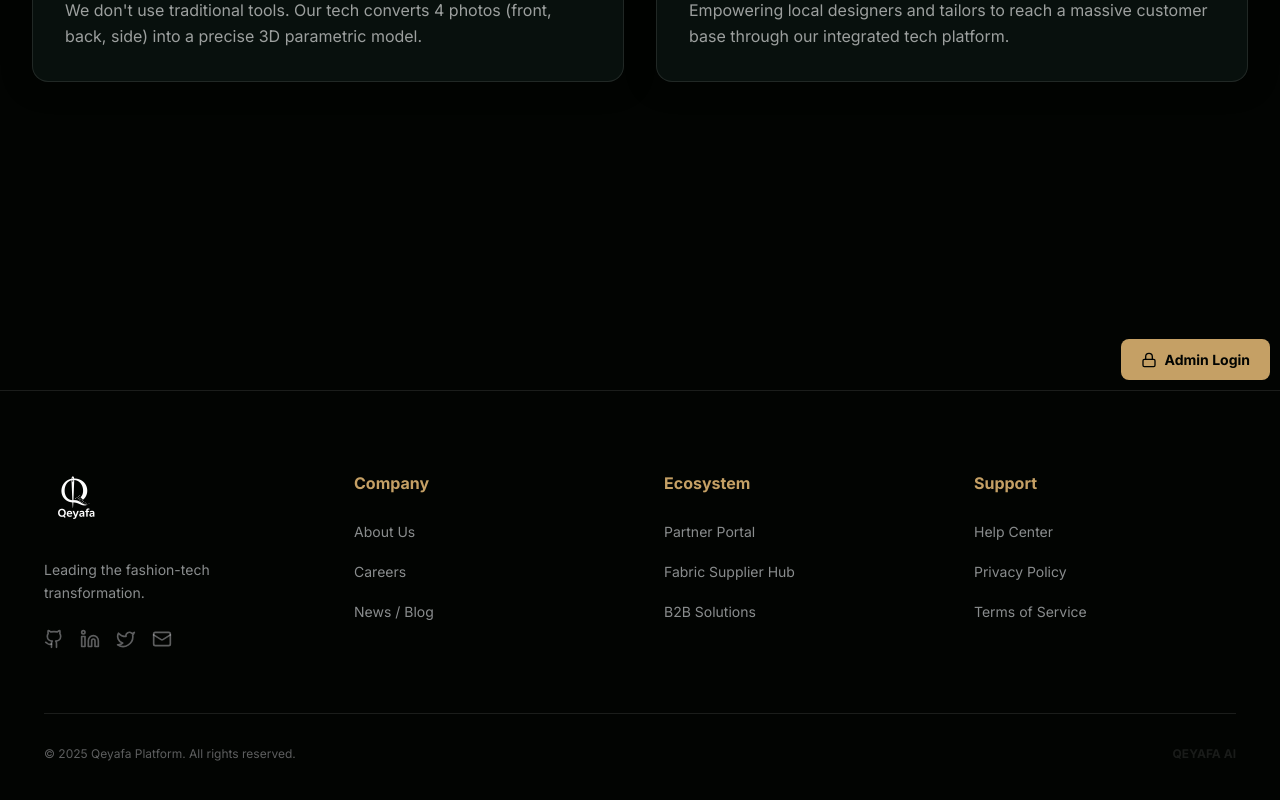
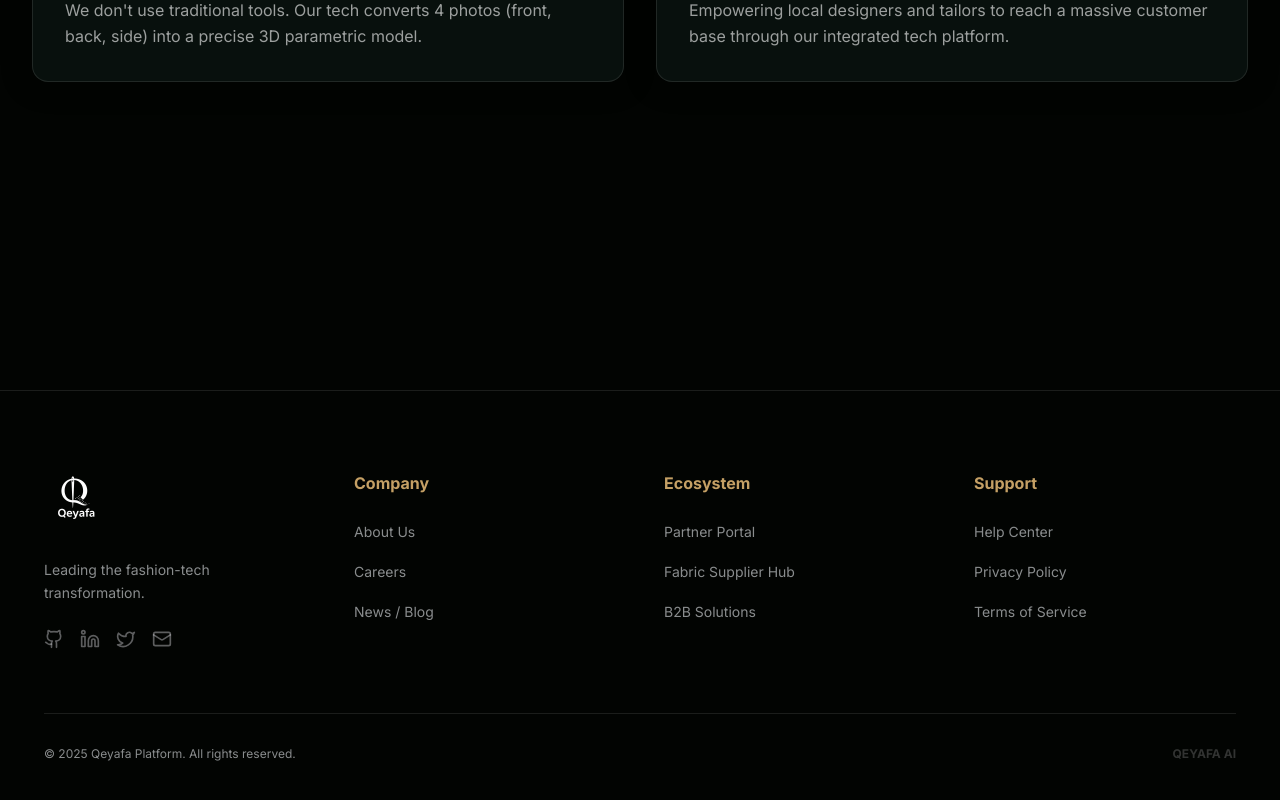
Before and after one commit to OsmanMohamad249/qeyafa-web, a React (Vite) app: page /services in a window 1280 px wide. Shown: the part 410-1210 px from the top of the page. Built offline with nearby package versions, Linux system fonts and the light colour scheme.

Commit message:
Performance: Fix all Lighthouse issues - remove broken video, fix CORS, improve contrast, add image dimensions, remove admin link, fix heading order, add long-term cache headers

```diff
--- a/index.html
+++ b/index.html
@@ -77,6 +77,8 @@
       .shell-services ul { list-style: none; padding: 0; display: flex; flex-wrap: wrap; gap: 1rem; justify-content: center; }
       .shell-services li { background: rgba(255,255,255,0.05); padding: 1rem 1.5rem; border-radius: 0.75rem; border: 1px solid rgba(255,255,255,0.1); }
       #root:not(:empty) + .shell-content { display: none; }
+      #root:not(:empty) .shell-content { display: none; }
+      .shell-content { transition: opacity 0s; }
     </style>
   </head>
   <body>
--- a/src/components/home/Partners.jsx
+++ b/src/components/home/Partners.jsx
@@ -4,10 +4,14 @@ import { ScrollReveal } from '@/components/common/ScrollReveal';
 import { Skeleton } from '@/components/common/Skeleton';
 import { Lightbulb } from 'lucide-react';
 
+import monshaat from '@/assets/partners/monshaat.png';
+import vision2030 from '@/assets/partners/vision2030.png';
+import saudimade from '@/assets/partners/saudimade.png';
+
 const STATIC_PARTNERS = [
-  { displayName: 'Monshaat', logo: 'https://placehold.co/150x50/020402/C5A065?text=Monshaat', key: 'trust.monshaat' },
-  { displayName: 'Vision 2030', logo: 'https://placehold.co/150x50/020402/C5A065?text=Vision2030', key: 'trust.vision2030' },
-  { displayName: 'Saudi Made', logo: 'https://placehold.co/150x50/020402/C5A065?text=SaudiMade', key: 'trust.saudi_made' },
+  { displayName: 'Monshaat', logo: monshaat, key: 'trust.monshaat' },
+  { displayName: 'Vision 2030', logo: vision2030, key: 'trust.vision2030' },
+  { displayName: 'Saudi Made', logo: saudimade, key: 'trust.saudi_made' },
   { displayName: 'Fikra', logo: null, icon: Lightbulb, key: 'trust.fikra' }
 ];
 
@@ -61,6 +65,8 @@ export function Partners() {
                       <img
                         src={logoSrc}
                         alt={displayName}
+                        width="150"
+                        height="50"
                         className="h-full w-full object-contain max-h-12"
                       />
                     ) : Icon ? (
--- a/src/components/home/PromoSection.jsx
+++ b/src/components/home/PromoSection.jsx
@@ -5,7 +5,7 @@ import { MagneticButton } from '@/components/common/MagneticButton';
 import { useHomeContent } from '@/hooks/useHomeContent';
 import { Skeleton } from '@/components/common/Skeleton';
 
-const videoSrc = 'https://storage.googleapis.com/coverr-main/mp4/Mt_Baker.mp4';
+const videoSrc = null; // Removed external video that returns 403
 
 // Static fallback mimicking the dynamic structure
 const STATIC_SLIDES = [{
@@ -64,13 +64,11 @@ export function PromoSection() {
                  loop
                  playsInline
                  src={slide.videoUrl}
-               />
+               >
+                 <track kind="captions" />
+               </video>
             ) : (
-               <img
-                 src={slide.imageUrl}
-                 alt={titleText}
-                 className="w-full h-full object-cover opacity-70"
-               />
+               <div className="w-full h-full bg-gradient-to-br from-[#0b1411] via-[#115E59]/30 to-[#C5A065]/20" aria-hidden="true" />
             )}
 
             <div className="absolute inset-0 bg-gradient-to-br from-black/60 via-transparent to-qeyafa-primary/40" />
@@ -80,9 +78,9 @@ export function PromoSection() {
                 <p className="text-sm uppercase tracking-[0.4em] text-qeyafa-gold mb-4">
                   {t('hero.badge')}
                 </p>
-                <h3 className="text-3xl md:text-5xl font-bold max-w-3xl leading-tight">
+                <h2 className="text-3xl md:text-5xl font-bold max-w-3xl leading-tight">
                   {titleText} {highlightText}
-                </h3>
+                </h2>
                 <p className="text-white/70 mt-6 max-w-2xl">
                   {subtitleText}
                 </p>
--- a/src/components/layout/Footer.jsx
+++ b/src/components/layout/Footer.jsx
@@ -45,7 +45,7 @@ const Footer = () => {
                 whileInView={{ opacity: 1, y: 0 }}
                 viewport={{ once: true }}
               >
-                <img src={logo} alt="Qeyafa Logo" className="h-16 w-auto object-contain brightness-0 invert" />
+                <img src={logo} alt="Qeyafa Logo" className="h-16 w-auto object-contain brightness-0 invert" width="64" height="64" />
               </motion.div>
               <p className="text-text-body/60 text-sm leading-relaxed max-w-xs">
                 {t('footer.tagline', 'Leading the fashion-tech transformation with AI precision and sustainable practices.')}
@@ -107,41 +107,17 @@ const Footer = () => {
 
           <div className="border-t border-white/10 pt-8 flex flex-col md:flex-row justify-between items-center gap-4">
              <div className="flex items-center gap-6">
-               <p className="text-text-body/40 text-xs">
+               <p className="text-text-body/60 text-xs">
                  &copy; {currentYear} Qeyafa Platform. All rights reserved.
                </p>
              </div>
              <div className="flex gap-6 grayscale opacity-50 hover:grayscale-0 hover:opacity-100 transition-all">
                {/* Small Badges */}
-               <span className="text-xs font-bold text-gold/30 pointer-events-none">QEYAFA AI</span>
+               <span className="text-xs font-bold text-gold/60 pointer-events-none">QEYAFA AI</span>
              </div>
           </div>
         </div>
       </footer>
-      {/* FORCED ADMIN LINK FOR DIAGNOSTICS */}
-      <a
-         href="http://localhost:3333"
-         target="_blank"
-         rel="noopener noreferrer"
-         style={{
-           position: 'fixed',
-           bottom: '10px',
-           right: '10px',
-           backgroundColor: '#C5A065',
-           color: '#020402',
-           padding: '10px 20px',
-           borderRadius: '8px',
-           zIndex: 9999,
-           fontSize: '14px',
-           fontWeight: 'bold',
-           display: 'flex',
-           alignItems: 'center',
-           gap: '8px'
-         }}
-       >
-         <Lock size={16} />
-         Admin Login
-       </a>
     </>
   );
 };
--- a/src/components/layout/Navbar.jsx
+++ b/src/components/layout/Navbar.jsx
@@ -69,6 +69,8 @@ const Navbar = () => {
             <motion.img
               src={logo}
               alt="Qeyafa Logo"
+              width="40"
+              height="40"
               whileHover={{ scale: 1.05 }}
               className="h-10 w-auto object-contain"
             />
--- a/src/hooks/useHomeContent.js
+++ b/src/hooks/useHomeContent.js
@@ -1,5 +1,5 @@
 import { useEffect, useState } from 'react'
-import { sanityClient } from '@/sanityClient'
+import { sanityClient, isSanityConfigured } from '@/sanityClient'
 
 const query = /* groq */ `{
   "partners": *[_type == "partner"]{
@@ -24,10 +24,15 @@ const query = /* groq */ `{
 
 export function useHomeContent(locale = 'en') {
   const [data, setData] = useState({ partners: [], promoSlides: [], journeySteps: [] })
-  const [isLoading, setIsLoading] = useState(true)
+  const [isLoading, setIsLoading] = useState(isSanityConfigured)
   const [error, setError] = useState(null)
 
   useEffect(() => {
+    if (!isSanityConfigured || !sanityClient) {
+      setIsLoading(false)
+      return
+    }
+
     let isMounted = true
     sanityClient
       .fetch(query)
--- a/src/pages/Home.jsx
+++ b/src/pages/Home.jsx
@@ -147,7 +147,7 @@ export default function Home() {
 					<ScrollReveal>
 						<div className="text-center space-y-4">
 							<p className="text-sm uppercase tracking-[0.4em] text-gold">{t('journey.title')}</p>
-							<h3 className="text-3xl md:text-5xl font-bold">{t('journey.subtitle')}</h3>
+							<h2 className="text-3xl md:text-5xl font-bold">{t('journey.subtitle')}</h2>
 						</div>
 					</ScrollReveal>
 					<JourneyStepper />
@@ -162,7 +162,7 @@ export default function Home() {
 							<div className="absolute inset-0 bg-gradient-to-br from-gold/20 via-transparent to-deep-teal/5" />
 							<div className="relative z-10 space-y-6">
 								<p className="text-sm uppercase tracking-[0.4em] text-gold">{t('cta_section.title')}</p>
-								<h4 className="text-4xl font-bold">{t('cta_section.desc')}</h4>
+								<h2 className="text-4xl font-bold">{t('cta_section.desc')}</h2>
 								<Link to="/book">
 									<MagneticButton size="lg" className="min-w-[220px] bg-deep-teal text-white">
 										{t('cta_section.button')}
--- a/src/sanityClient.js
+++ b/src/sanityClient.js
@@ -1,12 +1,16 @@
 import { createClient } from '@sanity/client'
 
-// Fallback to avoid crash if env vars are missing
-const projectId = import.meta.env.VITE_SANITY_PROJECT_ID || 'dummy-project-id'
+const projectId = import.meta.env.VITE_SANITY_PROJECT_ID || ''
 const dataset = import.meta.env.VITE_SANITY_DATASET || 'production'
 
-export const sanityClient = createClient({
-  projectId,
-  dataset,
-  apiVersion: '2024-01-01',
-  useCdn: true
-})
+// Only create a real client if project ID is configured
+export const sanityClient = projectId
+  ? createClient({
+      projectId,
+      dataset,
+      apiVersion: '2024-01-01',
+      useCdn: true
+    })
+  : null
+
+export const isSanityConfigured = !!projectId
```
Also changed, not shown: firebase.json.
